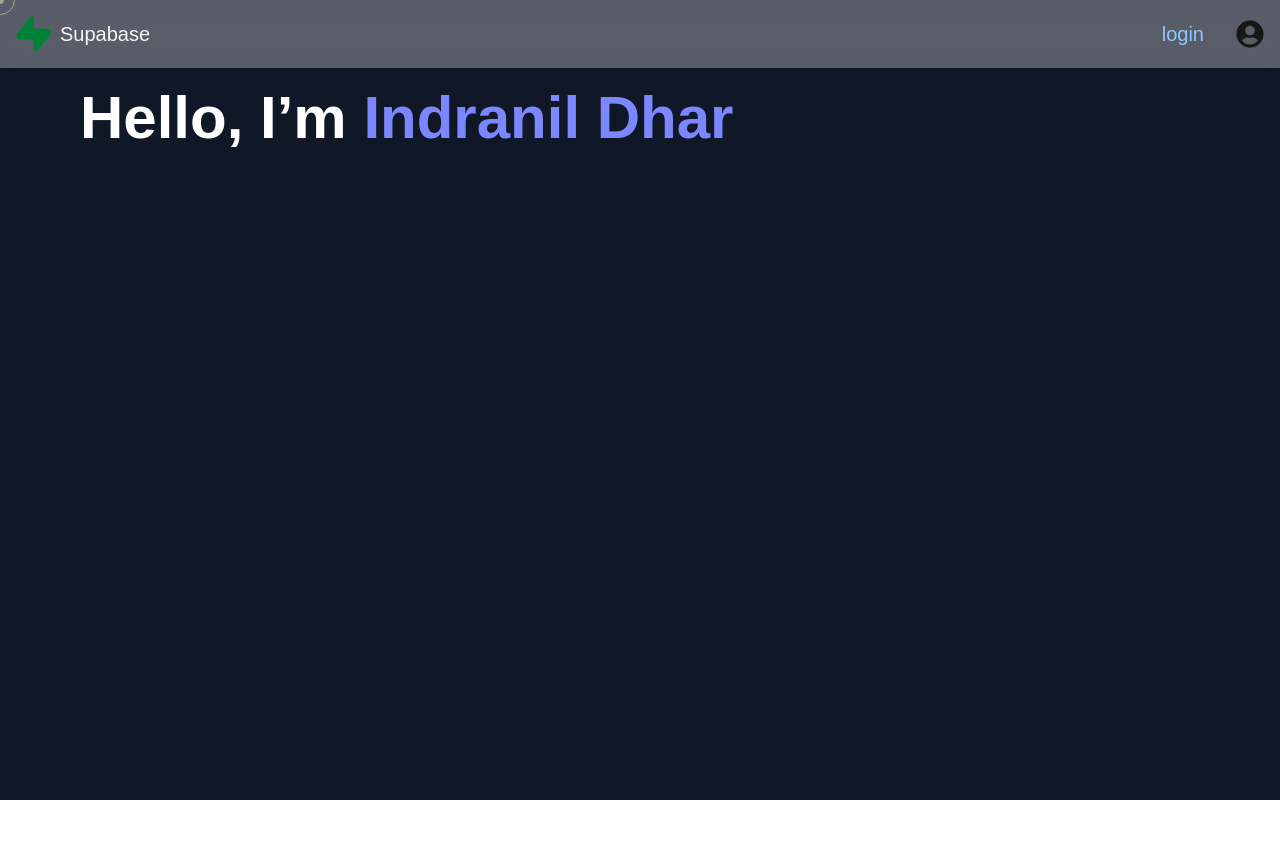
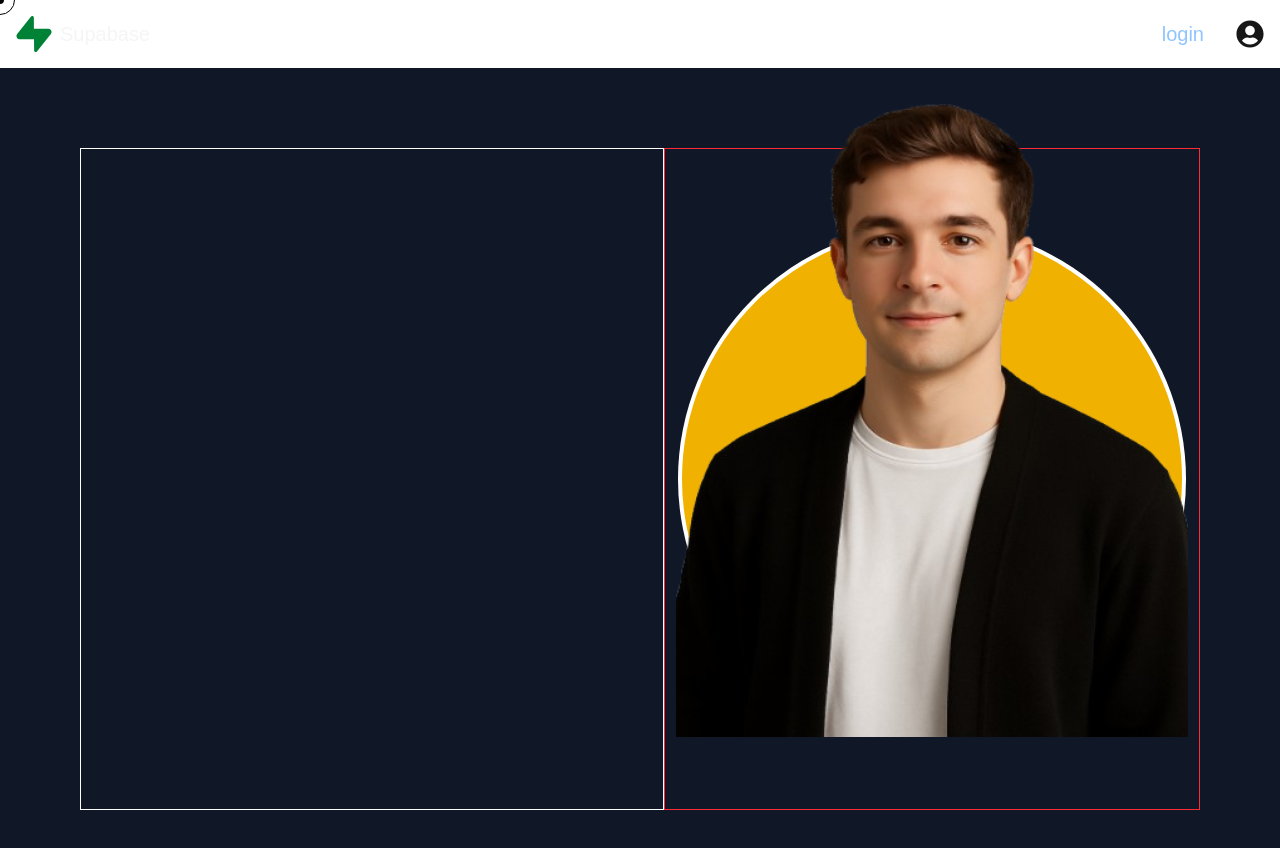
Before and after one commit to Indranildhar/Next-Js-Supabase, a Next.js app: page /home in a window 1280 px wide. Shown: the top 848 px of the page. Before the commit the page ends 800 px from the top, so only its background shows below. Built offline with nearby package versions, Linux system fonts and the light colour scheme.

Commit message:
hero page code modify

```diff
--- a/components/Hero/Hero.jsx
+++ b/components/Hero/Hero.jsx
@@ -1,16 +1,41 @@
 'use client'
 import React from 'react'
 import { motion } from 'framer-motion'
+import Image from 'next/image'
 export default function Hero() {
   return (
     <div className='min-h-screen flex flex-col md:flex-row bg-gray-900 text-white md:p-20'>
         <motion.div
-            className="flex-1 space-y-6"
+            className="flex-1 space-y-6 px-6 py-10 border border-white"
             initial={{ opacity: 0, x: -50 }}
             animate={{ opacity: 1, x: 0 }}
             transition={{ duration: 0.8 }}
         >
-            <h1 className='text-4xl md:text-6xl font-bold leading-tight'> Hello, I’m <span className='text-indigo-400'>Indranil Dhar</span></h1>
+            {/* <h1 className='text-4xl md:text-7xl font-bold leading-tight'> Hello, I’m <span className='text-indigo-400'></span></h1> */}
+        </motion.div>
+
+        <motion.div
+          className="flex-1 mt-20 md:mt-0 flex justify-center border border-red-500 relative md:py-20"
+          initial={{ opacity: 0, scale: 0.8 }}
+          animate={{ opacity: 1, scale: 1 }}
+          transition={{ duration: 0.8, delay: 0.3 }}
+        >
+          <div className='w-64 h-64 md:w-80 md:h-80 xl:w-[500px] xl:h-[500px] rounded-full bg-yellow-500 overflow-hidden relative ring-4 ring-white'>
+
+
+          </div>
+
+          <div className='w-[300px] h-[450px]  md:w-[512px] md:h-[720px] absolute  -translate-y-[10%] bottom-0 '>
+            <Image
+              src={'/image/hero.png'}
+              fill
+              sizes="(max-width: 992px) 80vw, 90vw"
+              // objectFit="cover"
+              className='h-auto w-100'
+            />
+          </div>
+
+
         </motion.div>
 
     </div>
--- a/components/Navbar/Navbar.jsx
+++ b/components/Navbar/Navbar.jsx
@@ -8,7 +8,7 @@ import { PiUserCircleCheckFill } from "react-icons/pi";
 function Navbar() {
   const [isLogin, setIsLogin] = useState(false)
   return (
-    <nav className='bg-white/30 backdrop-blur-md w-full fixed top-0 start-0 z-20 shadow-sm'>
+    <nav className='bg-white/30 backdrop-blur-md w-full sticky top-0 start-0 z-20 shadow-sm'>
       <div className='max-w-screen-xl mx-auto flex items-center justify-between p-4'>
           <ul className='flex items-center justify-start '>
             <li className='flex items-center justify-start gap-2 '>
```
Also changed, not shown: public/image/hero.png (added), public/image/hero1.png (added).
